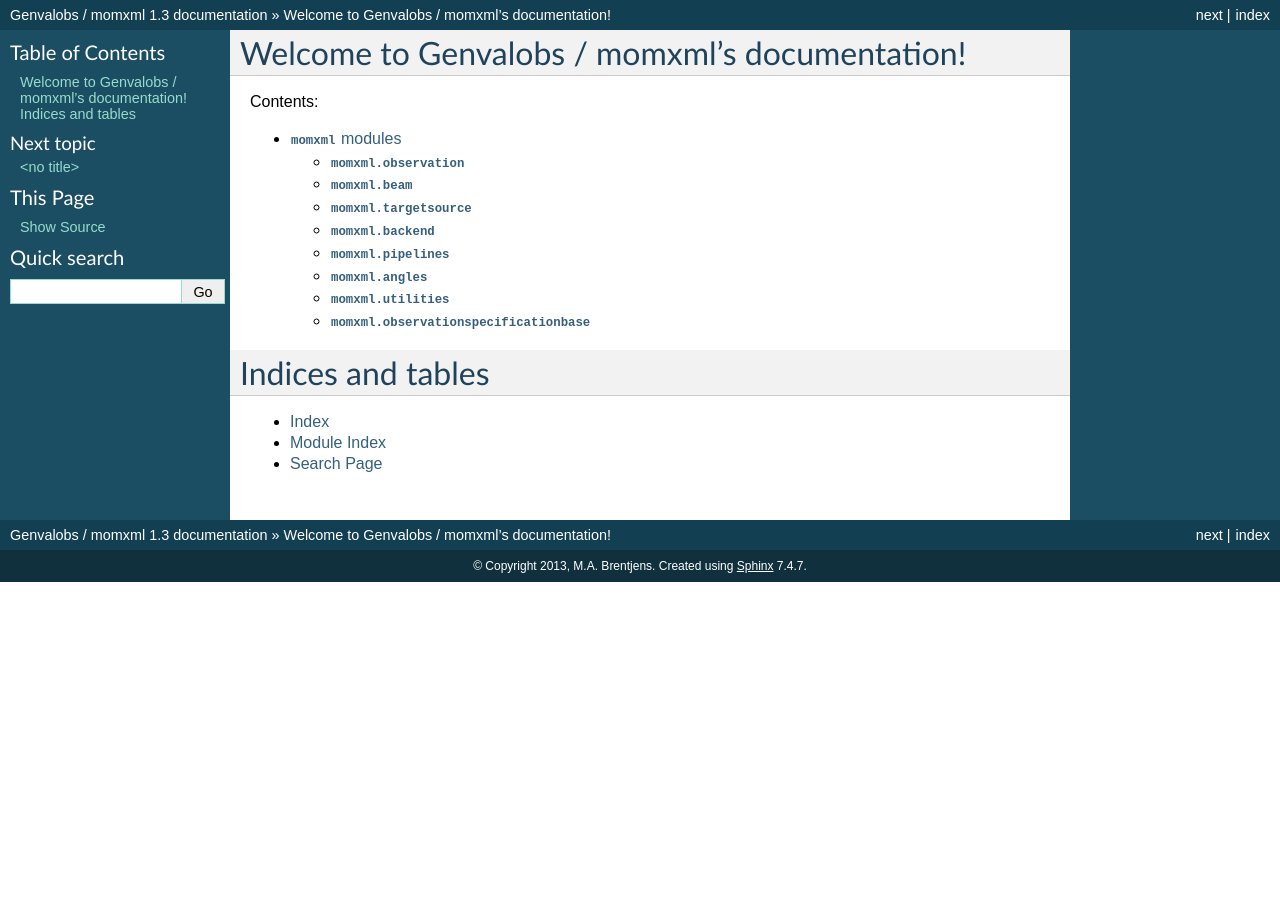
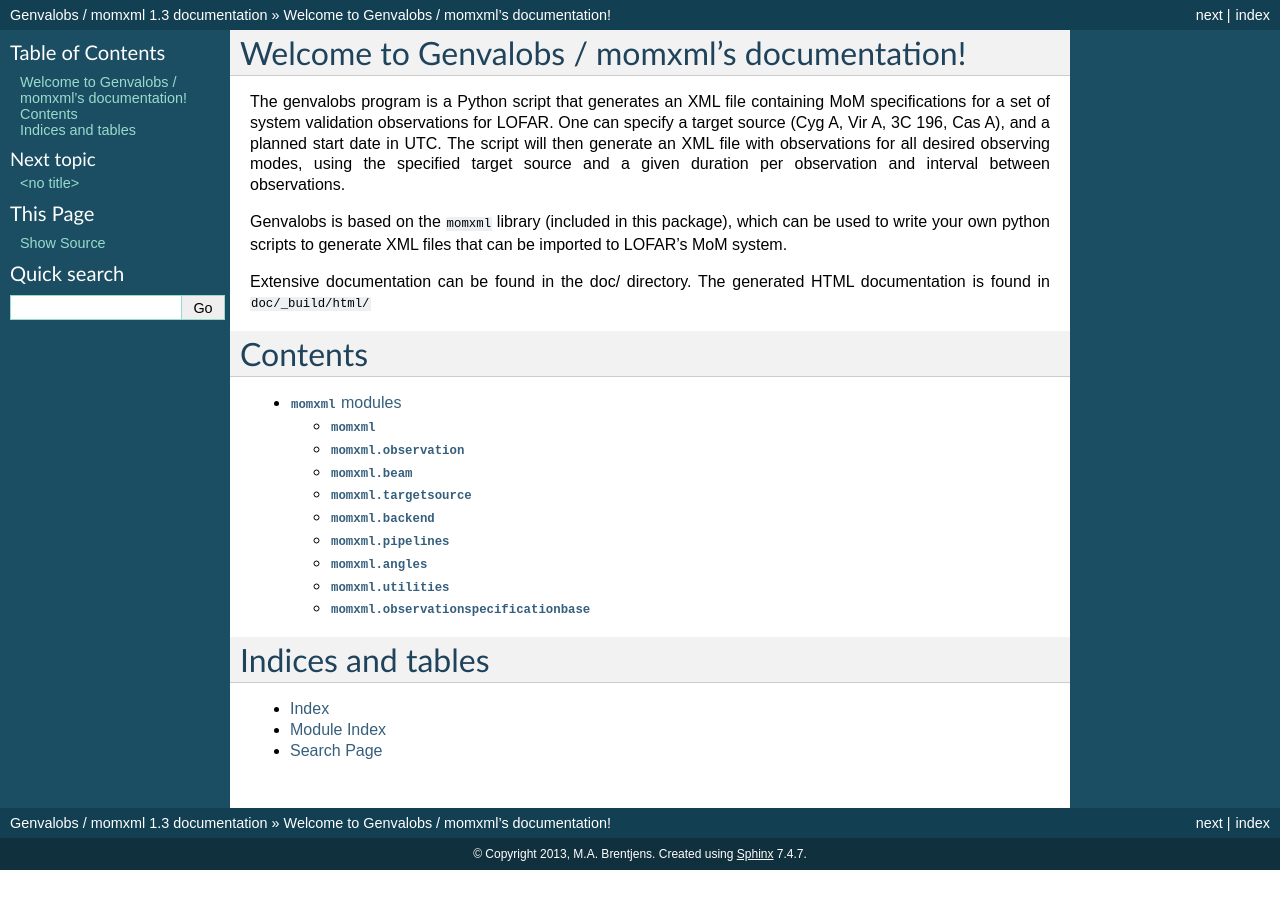
Before and after one commit to brentjens/lofar-obs-xml, a Sphinx documentation site: the page built from doc/index.rst, in a window 1280 px wide. Built offline with Sphinx 7.4.7, drawn with Linux system fonts in a browser that asks for light colours; formulas are drawn with MathJax 3.

Commit message:
Changed version to 1.3

```diff
--- a/doc/index.rst
+++ b/doc/index.rst
@@ -6,7 +6,23 @@
 Welcome to Genvalobs / momxml's documentation!
 ==============================================
 
-Contents:
+The genvalobs program is a Python script that generates an XML file
+containing MoM specifications for a set of system validation
+observations for LOFAR. One can specify a target source (Cyg A, Vir A,
+3C 196, Cas A), and a planned start date in UTC. The script will then
+generate an XML file with observations for all desired observing
+modes, using the specified target source and a given duration per
+observation and interval between observations.
+
+Genvalobs is based on the ``momxml`` library (included in this
+package), which can be used to write your own python scripts to
+generate XML files that can be imported to LOFAR's MoM system.
+
+Extensive documentation can be found in the doc/ directory. The
+generated HTML documentation is found in ``doc/_build/html/``
+
+Contents
+========
 
 .. toctree::
    :maxdepth: 2
--- a/doc/momxml.rst
+++ b/doc/momxml.rst
@@ -1,5 +1,12 @@
 ``momxml`` modules
 ==================
+
+``momxml``
+----------
+
+.. automodule:: momxml
+   :members:
+
 
 ``momxml.observation``
 ----------------------
--- a/momxml/__init__.py
+++ b/momxml/__init__.py
@@ -1,4 +1,4 @@
-__version__ = '1.3-rc1'
+__version__ = '1.3'
 
 from momxml.angles    import signum, sign_char, int_from_sign_char, Angle
 
```
Also changed, not shown: 2 other files.
